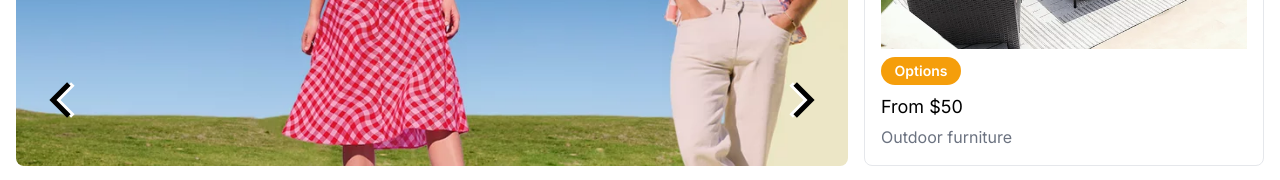
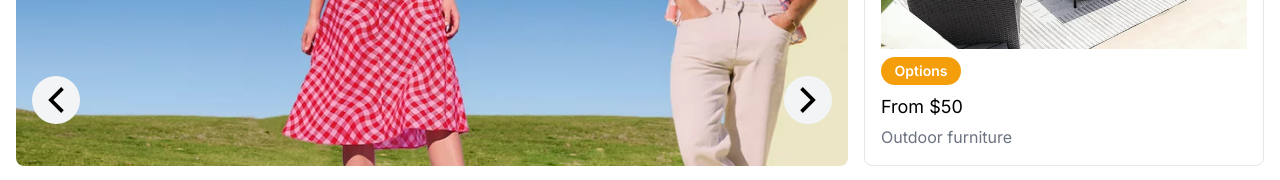
Before and after one commit to BnayaKahalani/shopit, a Next.js app: page / in a window 1280 px wide. Shown: the part 389-569 px from the top of the page. Built offline with nearby package versions, Linux system fonts and the light colour scheme; no server answers.

Commit message:
fix Banner buttons

```diff
--- a/components/Banner.tsx
+++ b/components/Banner.tsx
@@ -29,10 +29,9 @@ const Banner = () => {
     return (
       <div
         onClick={onClick}
-        className='absolute left-1 top-80 z-10 flex h-12 w-20 cursor-pointer items-center justify-center rounded-md border-2 border-transparent duration-300 hover:border-black active:shadow-amazonInput'
+        className='absolute left-4 top-80 z-10 flex h-12 w-12 cursor-pointer items-center justify-center rounded-full border-2 border-transparent bg-gray-100 duration-300'
       >
         <CgChevronLeft className='z-10 text-6xl' />
-        <CgChevronLeft className='absolute left-[12px] text-6xl text-whiteText' />
       </div>
     )
   }
@@ -42,10 +41,9 @@ const Banner = () => {
     return (
       <div
         onClick={onClick}
-        className='absolute right-1 top-80 z-20 flex h-12 w-20 cursor-pointer items-center justify-center rounded-md border-2 border-transparent duration-300 hover:border-black'
+        className='absolute right-4 top-80 z-20 flex h-12 w-12 cursor-pointer items-center  justify-center rounded-full border-2 border-transparent bg-gray-100 duration-300'
       >
         <CgChevronLeft className='z-10 rotate-180 text-6xl' />
-        <CgChevronLeft className='absolute right-[12px] rotate-180 text-6xl text-whiteText' />
       </div>
     )
   }
```
